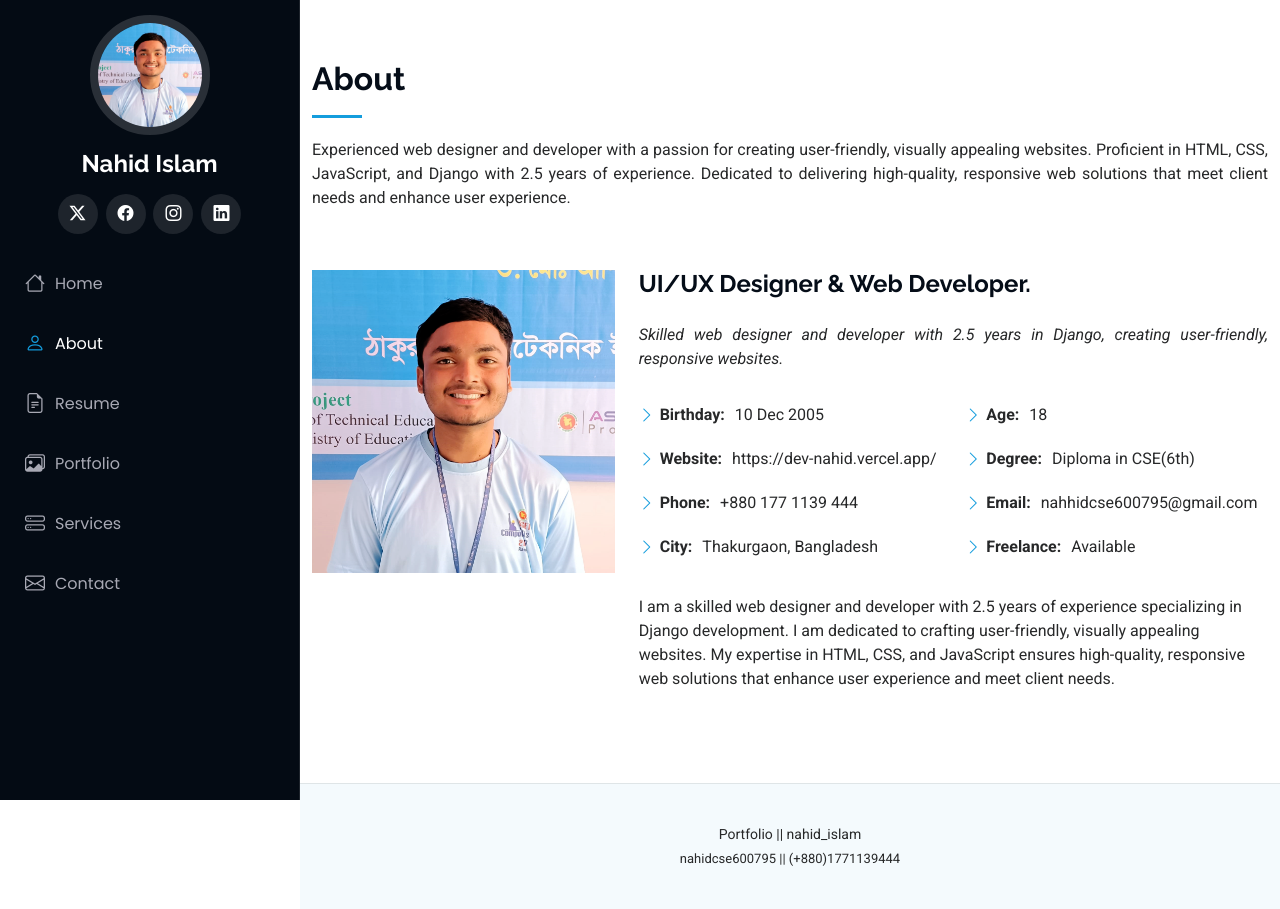
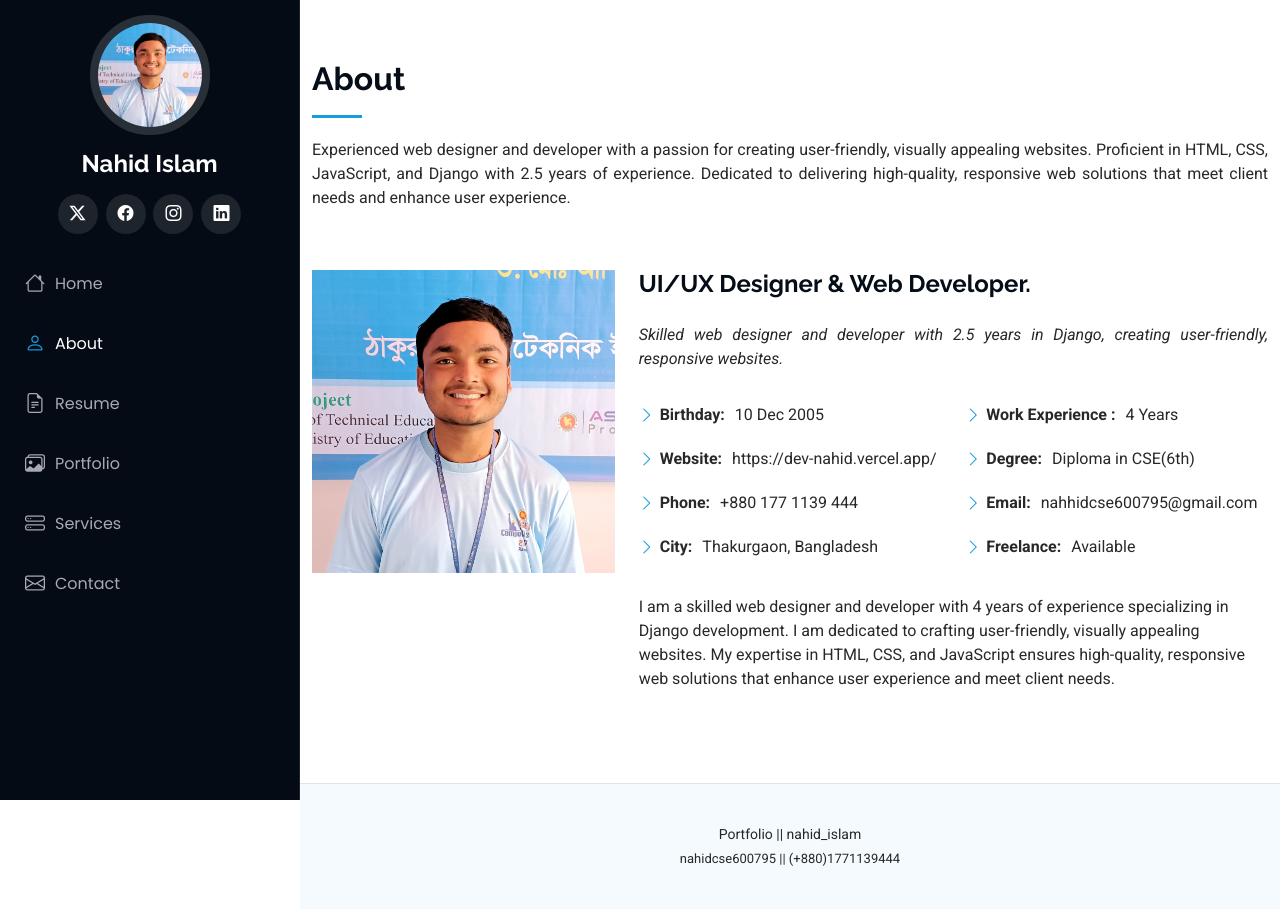
Before and after one commit to NahidIslamN/dev_nahid, a Django app: page /viewer/about/ in a window 1280 px wide. Run offline with Django 5.2, Linux system fonts and the light colour scheme; some libraries are stand-ins or nearby versions.

Commit message:
Update about.html
good commit

```diff
--- a/templates/public/about.html
+++ b/templates/public/about.html
@@ -39,7 +39,7 @@ About Me
                 </div>
                 <div class="col-lg-6">
                   <ul>
-                    <li><i class="bi bi-chevron-right"></i> <strong>Age:</strong> <span>18</span></li>
+                    <li><i class="bi bi-chevron-right"></i> <strong>Work Experience :</strong> <span>4 Years</span></li>
                     <li><i class="bi bi-chevron-right"></i> <strong>Degree:</strong> <span>Diploma in CSE(6th)</span></li>
                     <li><i class="bi bi-chevron-right"></i> <strong>Email:</strong> <span>nahhidcse600795@gmail.com</span></li>
                     <li><i class="bi bi-chevron-right"></i> <strong>Freelance:</strong> <span>Available</span></li>
@@ -47,7 +47,7 @@ About Me
                 </div>
               </div>
               <p class="py-3">
-                I am a skilled web designer and developer with 2.5 years of experience specializing in Django development. I am dedicated to crafting user-friendly, visually appealing websites. My expertise in HTML, CSS, and JavaScript ensures high-quality, responsive web solutions that enhance user experience and meet client needs.
+                I am a skilled web designer and developer with 4 years of experience specializing in Django development. I am dedicated to crafting user-friendly, visually appealing websites. My expertise in HTML, CSS, and JavaScript ensures high-quality, responsive web solutions that enhance user experience and meet client needs.
               </p>
             </div>
           </div>
```
